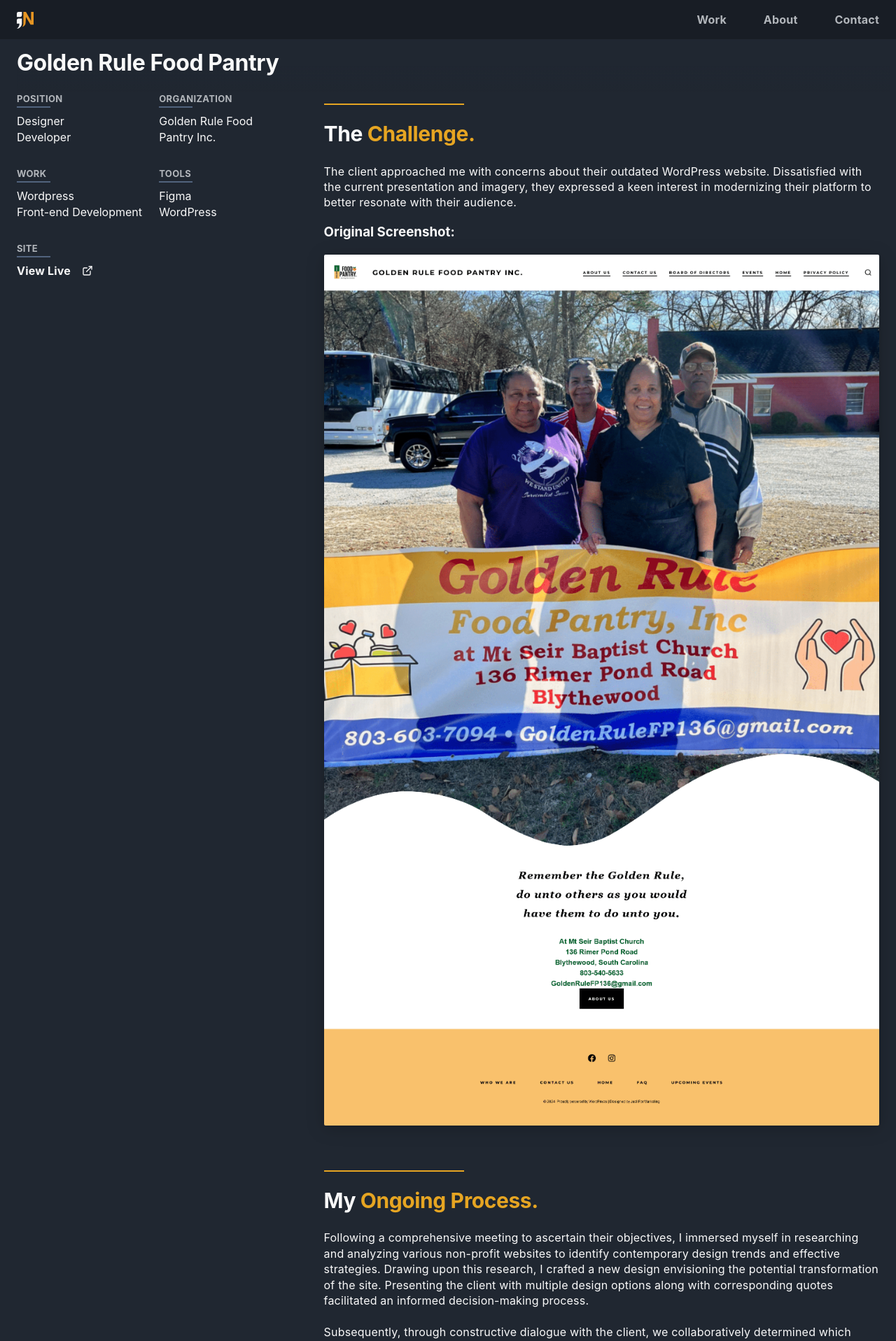
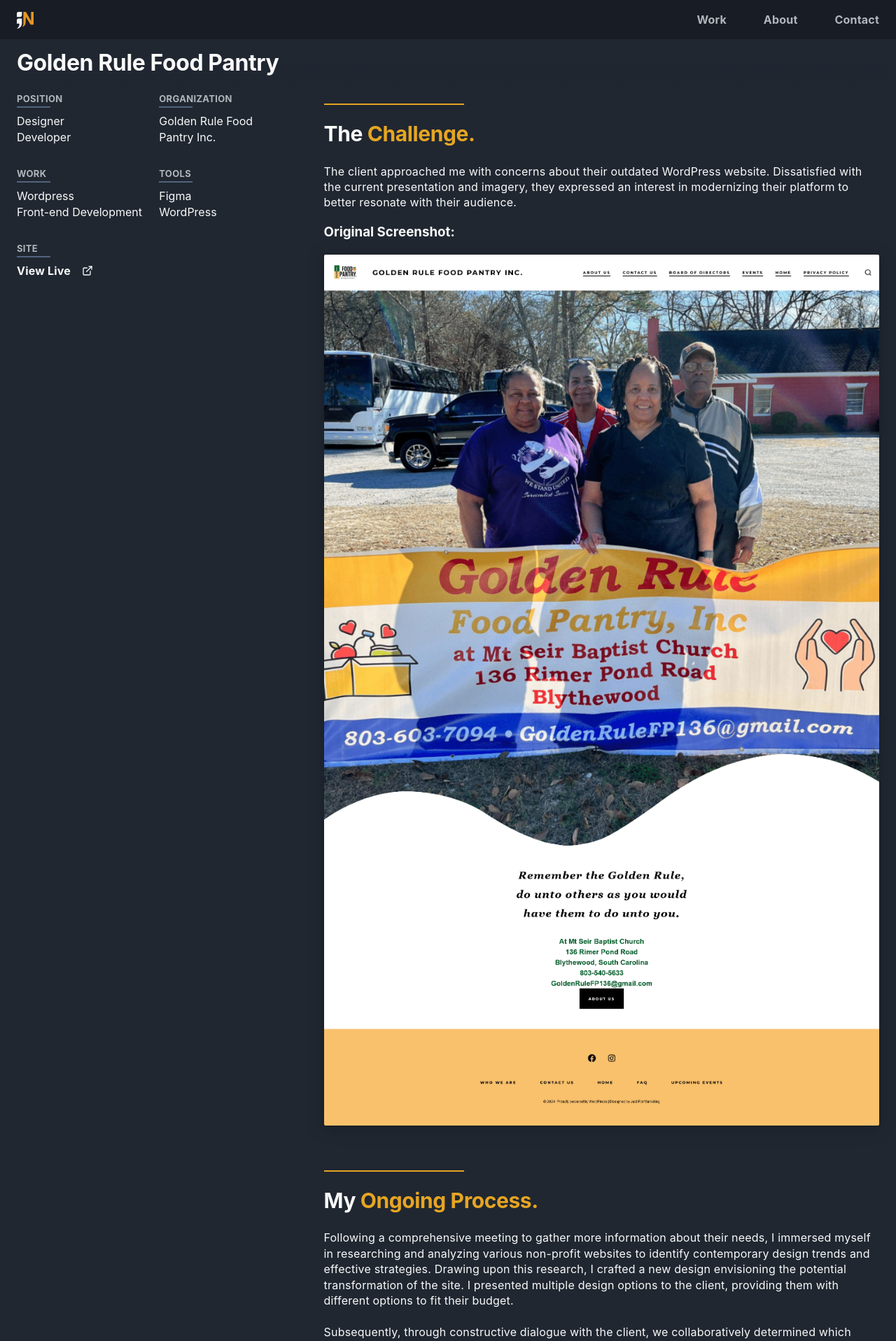
Before and after one commit to NeffCodes/Portfolio-v2.0, a Next.js app: page /projects/golden-rule in a window 1280 px wide. Shown: the top 1917 px of the page at 70% size. Built offline with nearby package versions, Linux system fonts and the light colour scheme.

Commit message:
copy editing changes

```diff
--- a/src/common/context/project-list.js
+++ b/src/common/context/project-list.js
@@ -5,7 +5,7 @@ const projectTileData = [
     showInCycle: true,
     value: {
       title: "Golden Rule Food Pantry",
-      description: "Redesign and modernization of a clients non-profit WordPress website.",
+      description: "Redesign and modernization of a client's non-profit WordPress website.",
       featuredImage: 'golden/golden.png',
       imgAlt: 'Golden Food Pantry',
       tags: ['WordPress', "UI / UX", 'Web Design'],
--- a/src/pages/projects/golden-rule.js
+++ b/src/pages/projects/golden-rule.js
@@ -57,7 +57,7 @@ const ArticlePage = () => {
               <div className="line" />
               <h2>The <span className='accent'>Challenge.</span></h2>
               <p>
-                The client approached me with concerns about their outdated WordPress website. Dissatisfied with the current presentation and imagery, they expressed a keen interest in modernizing their platform to better resonate with their audience.
+                The client approached me with concerns about their outdated WordPress website. Dissatisfied with the current presentation and imagery, they expressed an interest in modernizing their platform to better resonate with their audience.
               </p>
 
               <h3>Original Screenshot:</h3>
@@ -77,7 +77,7 @@ const ArticlePage = () => {
               <div className="line" />
               <h2>My <span className='accent'>Ongoing Process.</span></h2>
               <p>
-                Following a comprehensive meeting to ascertain their objectives, I immersed myself in researching and analyzing various non-profit websites to identify contemporary design trends and effective strategies. Drawing upon this research, I crafted a new design envisioning the potential transformation of the site. Presenting the client with multiple design options along with corresponding quotes facilitated an informed decision-making process.
+                Following a comprehensive meeting to gather more information about their needs, I immersed myself in researching and analyzing various non-profit websites to identify contemporary design trends and effective strategies. Drawing upon this research, I crafted a new design envisioning the potential transformation of the site. I presented multiple design options to the client, providing them with different options to fit their budget.
                 </p>
                 <p>
                 Subsequently, through constructive dialogue with the client, we collaboratively determined which changes to prioritize. Negotiating and refining the scope of the project ensured alignment with the client's vision and budget.
@@ -117,7 +117,7 @@ const ArticlePage = () => {
               <div className="line" />
               <h2>Current <span className='accent'>Status.</span></h2>
               <p>
-                Currently, I am in the process of implementing the agreed-upon updates, working diligently to revitalize and elevate the client's online presence.
+                Currently, I am in the process of implementing the agreed-upon updates, working to revitalize and elevate the client's online presence.
               </p>
             </section>
 
```
